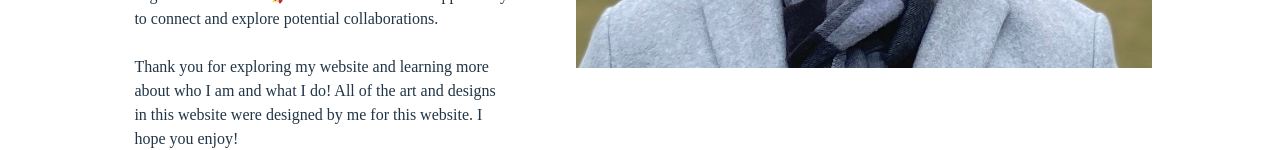
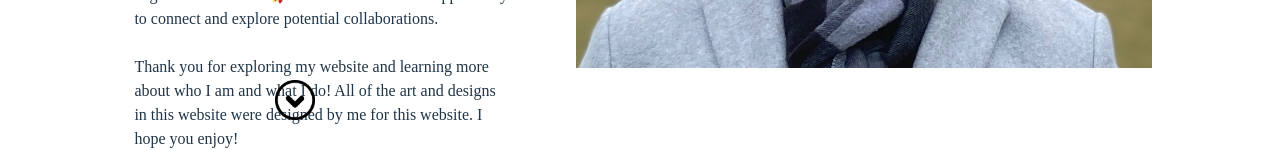
Before and after one commit to Ryan-Jing/Ryan-Jing.github.io, a React (Vite) app: page /About in a window 1280 px wide. Shown: the part 650-800 px from the top of the page. Built offline with nearby package versions, Linux system fonts and the light colour scheme; a web font is replaced by a local one.

Commit message:
Added button to About page

```diff
--- a/src/pages/About.jsx
+++ b/src/pages/About.jsx
@@ -2,6 +2,8 @@ import React, { useState, useRef, useEffect } from 'react';
 import { BrowserRouter, Route, Link } from "react-router-dom";
 import profile from '/profile-head.ico'
 import './App.css'
+
+import downButton from '../assets/down-arrow.png'
 
 function About(){
 
@@ -14,6 +16,17 @@ function About(){
     let windowPosition = window.scrollY > 0;
     header.classList.toggle('scrolling_active', windowPosition )
   })
+
+  const scrollRef1 = useRef(null);
+
+  const scrollToExperienceSection = () => {
+    const scrollOffset = 200; // Adjust this value as needed
+    const scrollPosition = scrollRef1.current.offsetTop - scrollOffset;
+    window.scrollTo({
+      top: scrollPosition,
+      behavior: 'smooth'
+    });
+  };
 
   // useEffect(() => {
   //   const header = document.getElementById("fadein1");
@@ -90,8 +103,13 @@ function About(){
         Thank you for exploring my website and learning more about who I am and what I do! All of the art and designs in this website were designed by me for this website. I hope you enjoy!
         </p2>
     </div>
+
+    <button className="scroll-button-experience" onClick={scrollToExperienceSection}>
+          <img className = "down-button" src={downButton}/>
+    </button>
+
     <div>
-      <h1 className = 'Experience_Header'>
+      <h1 className = 'Experience_Header' ref={scrollRef1}>
           Experience
       </h1>
     </div>
--- a/src/pages/App.css
+++ b/src/pages/App.css
@@ -617,10 +617,20 @@ nav {
     position: relative;
 }
 
+.scroll-button-experience
+{
+    position: absolute;
+    border: none;
+    cursor: pointer;
+    margin-left: -30%;
+    top: 90%;
+    background-color: transparent;
+}
+
 .Experience_Header {
     position: relative;
     height: 40px;
-    margin-top: 8%;
+    margin-top: 16%;
     margin-bottom: 7%;
 }
 
```
